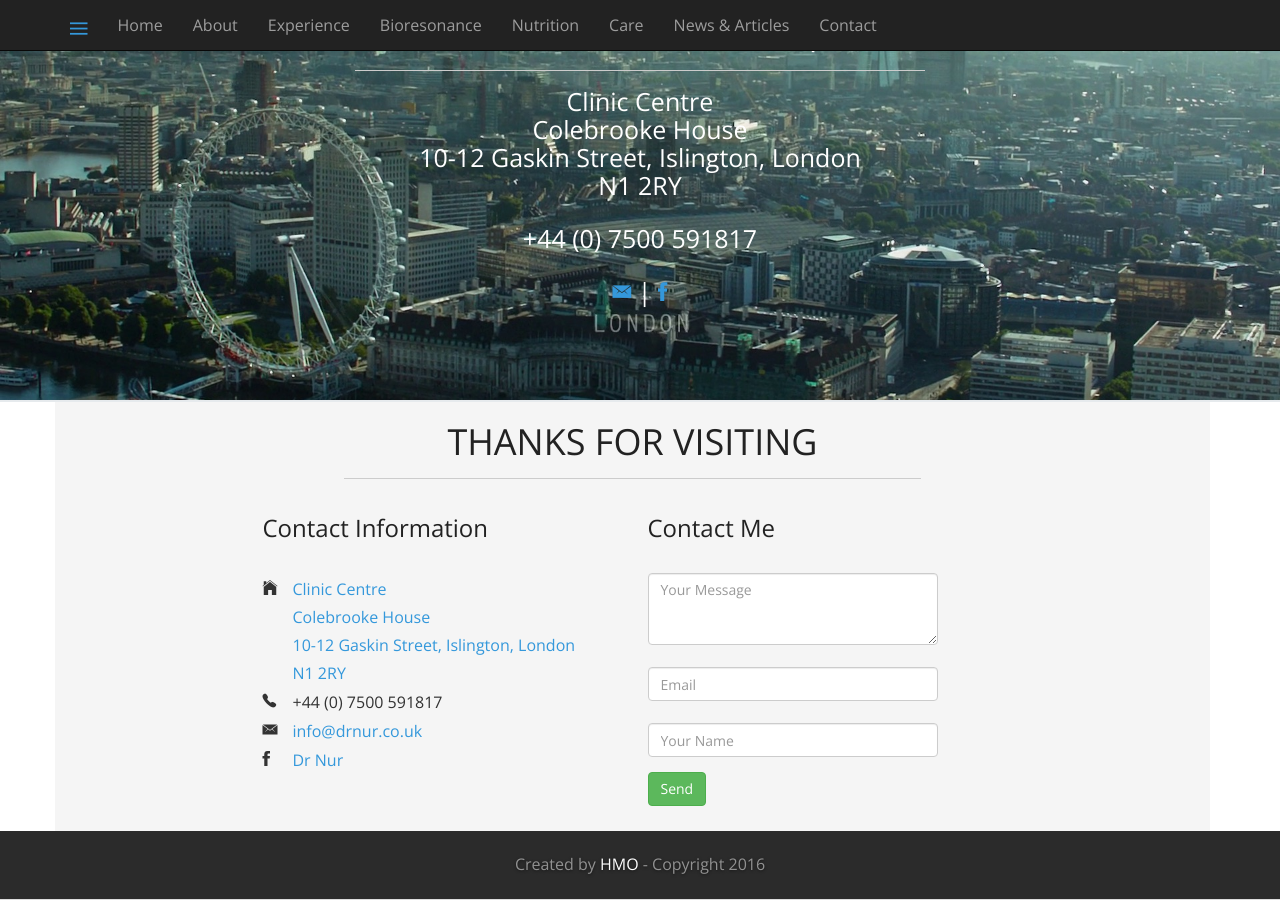
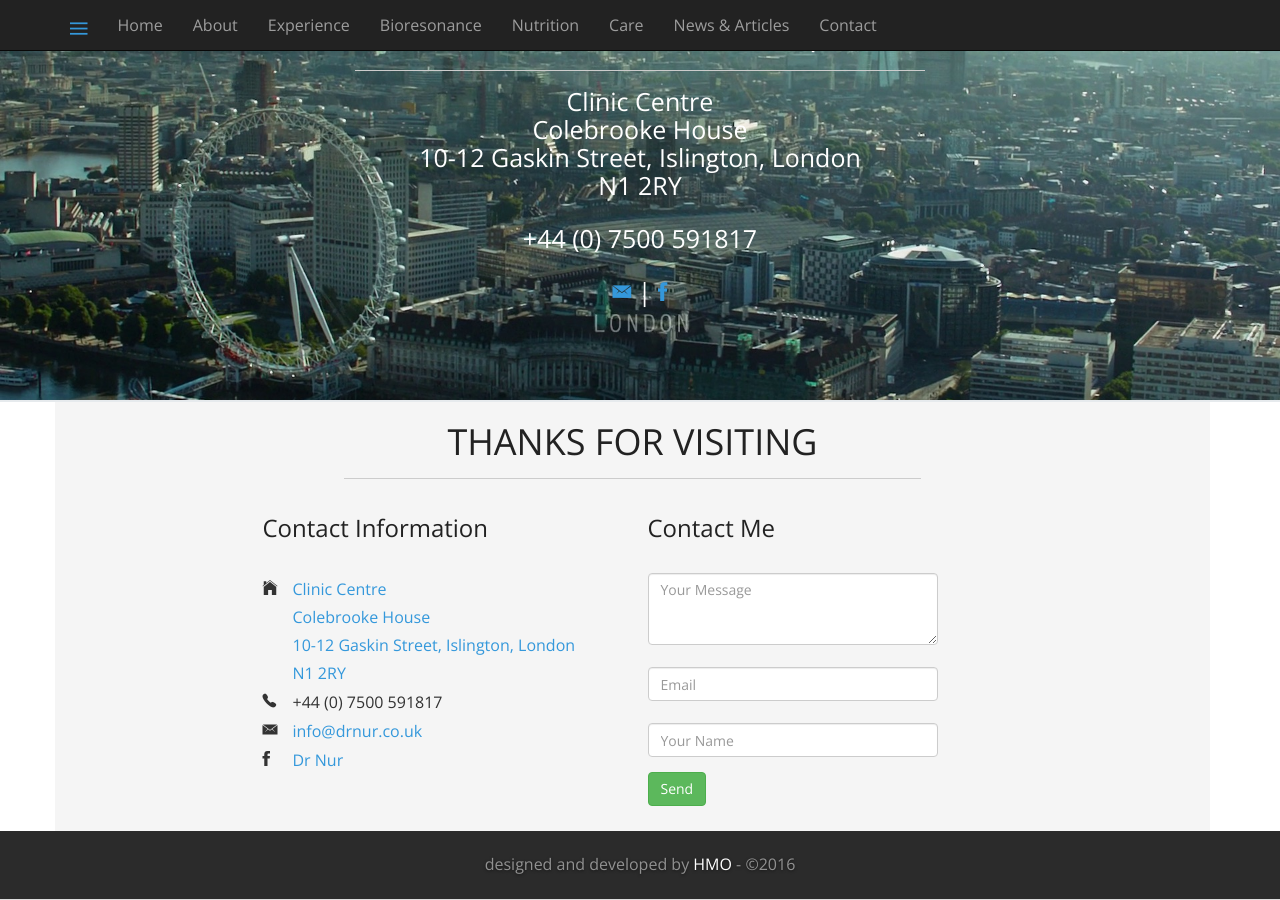
Before and after one commit to huseyinozyilmaz/drnurdan.com, a Jekyll site: the page built from index.html, in a window 1280 px wide and 900 px high, scrolled down 5904 px. Built offline with Jekyll 4.4.1, drawn with Linux system fonts in a browser that asks for light colours; nearby versions of some CDN libraries.

Commit message:
updates footer message

```diff
--- a/_includes/footer.html
+++ b/_includes/footer.html
@@ -1,5 +1,5 @@
 <div id="footerwrap">
     <div class="container">
-        <h5>Created by <a href="https://huseyin.org">HMO</a> - Copyright {{ 'now' | date: "%Y" }}</h5>
+        <h5>designed and developed by <a href="https://huseyin.org">HMO</a> - &copy;{{ 'now' | date: "%Y" }}</h5>
     </div>
 </div>
```
